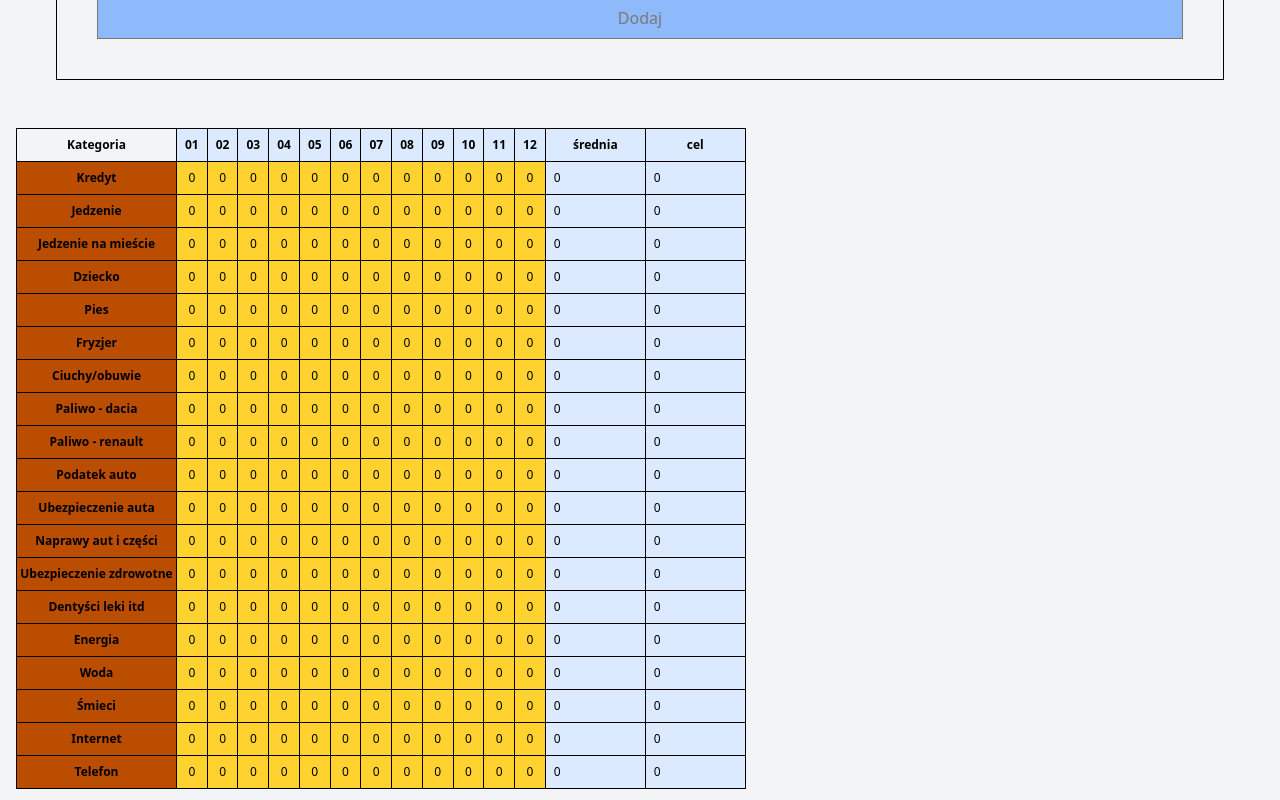
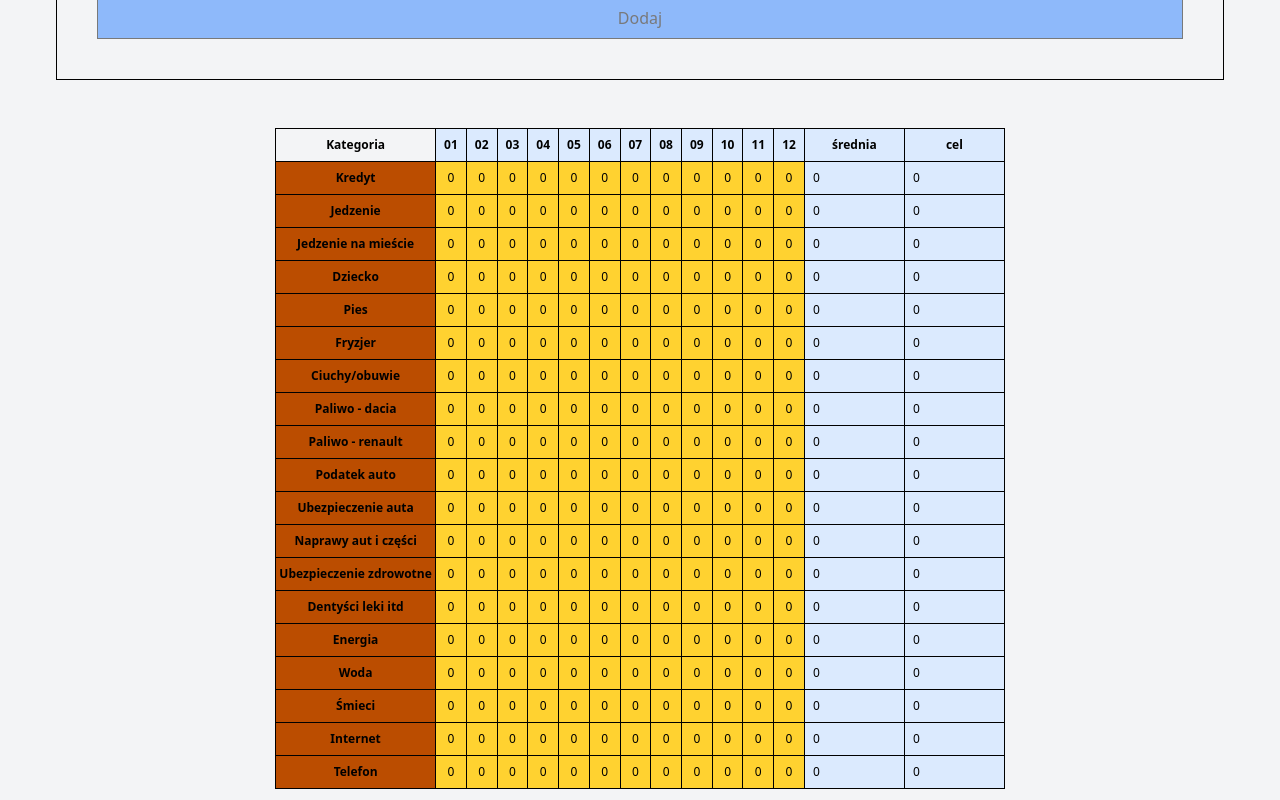
Before and after one commit to oleksaGrzegorz/budget-app, a React (Vite) app: page / in a window 1280 px wide. Shown: the part 420-1220 px from the top of the page. Built offline with nearby package versions, Linux system fonts and the light colour scheme.

Commit message:
style: center budgetSummaryTable

```diff
--- a/src/components/ExpensesTable/ExpensesTable.tsx
+++ b/src/components/ExpensesTable/ExpensesTable.tsx
@@ -8,7 +8,7 @@ interface ExpensesTableProps {
 export const ExpensesTable = ({ expenses }: ExpensesTableProps) => {
   return (
     <>
-      <table className="border border-black border-collapse text-xs">
+      <table className="border border-black border-collapse text-xs mx-auto">
         <thead>
           <tr>
             <th className="w-40 border border-black">Kategoria</th>
```
